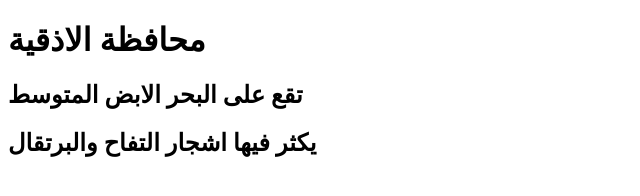
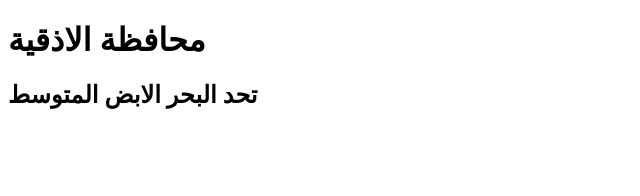
Before and after one commit to eng-abdalrhman/syria.html, a plain HTML site: page lataki.html in a window 1280 px wide. Shown: the whole page, without its empty margins (0-640 px from the left). Drawn offline with Linux system fonts and the light colour scheme.

Commit message:
Update lataki.html

```diff
--- a/lataki.html
+++ b/lataki.html
@@ -7,7 +7,7 @@
 </head>
 <body>
     <h1>محافظة الاذقية </h1>
-    <h2>تقع على البحر الابض المتوسط </h2>
-    <h2>يكثر فيها اشجار التفاح والبرتقال</h2>
+    <h2>تحد البحر الابض المتوسط </h2>
+
 </body>
 </html>
```
